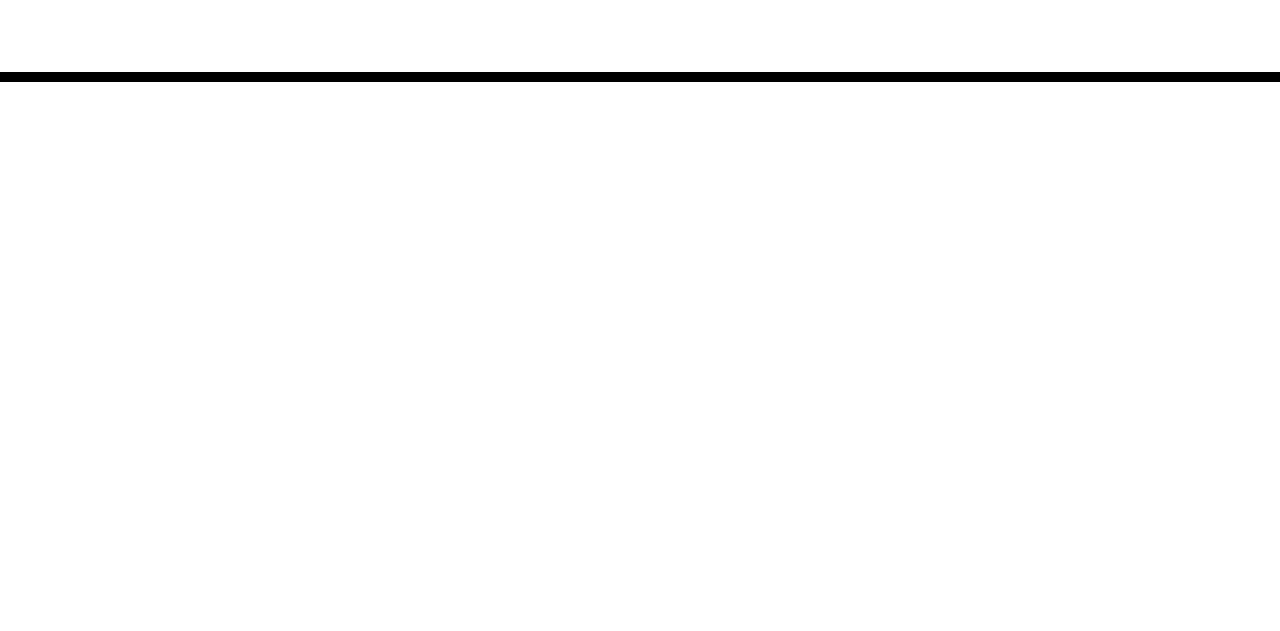
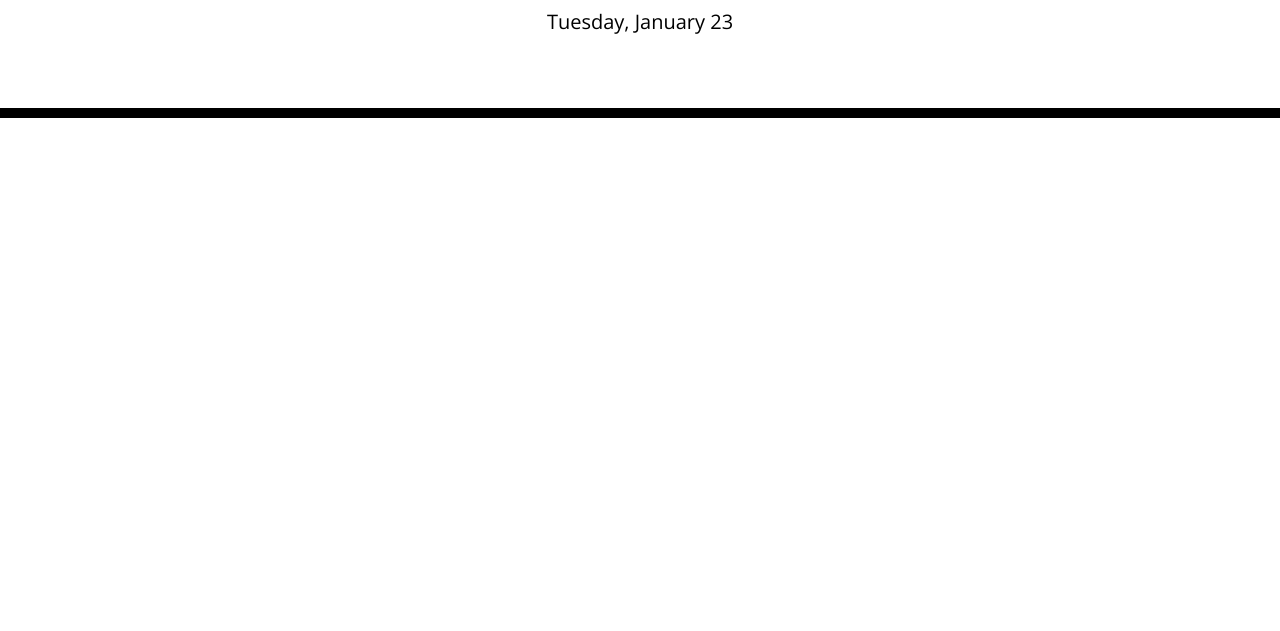
Before and after one commit to Natt5/challenge7-work-day-scheduler, a plain HTML site: page index.html 12-13-10-174.html in a window 1280 px wide. Shown: the part 169-800 px from the top of the page. Drawn offline with nearby package versions, Linux system fonts and the light colour scheme.

Commit message:
feat: Using a date utility library Day.js to work with date and time.

```diff
--- a/index.html 12-13-10-174.html
+++ b/index.html 12-13-10-174.html
@@ -36,5 +36,6 @@
 
     <script src="https://cdnjs.cloudflare.com/ajax/libs/jquery/3.2.1/jquery.min.js"></script>
     <script src="https://cdn.jsdelivr.net/npm/dayjs@1/dayjs.min.js"></script>
+    <script src="scheduler.js"></script>
   </body>
 </html>
--- a/scheduler.js
+++ b/scheduler.js
@@ -1,8 +1,12 @@
 // The app's feat:
 
 // * Display the current day at the top of the calender when a user opens the planner.
+//   * Using a date utility library Day.js to work with date and time
+
+$('#currentDay').text(dayjs().format('dddd, MMMM D'));
 
 // * Present timeblocks for standard business hours when the user scrolls down.
+
 
 // * Color-code each timeblock based on past, present, and future when the timeblock is viewed.
 
@@ -11,9 +15,3 @@
 // * Save the event in local storage when the save button is clicked in that timeblock.
 
 // * Persist events between refreshes of a page
-
-
-
-
-
-//   * Uses a date utility library to work with date and time
```
